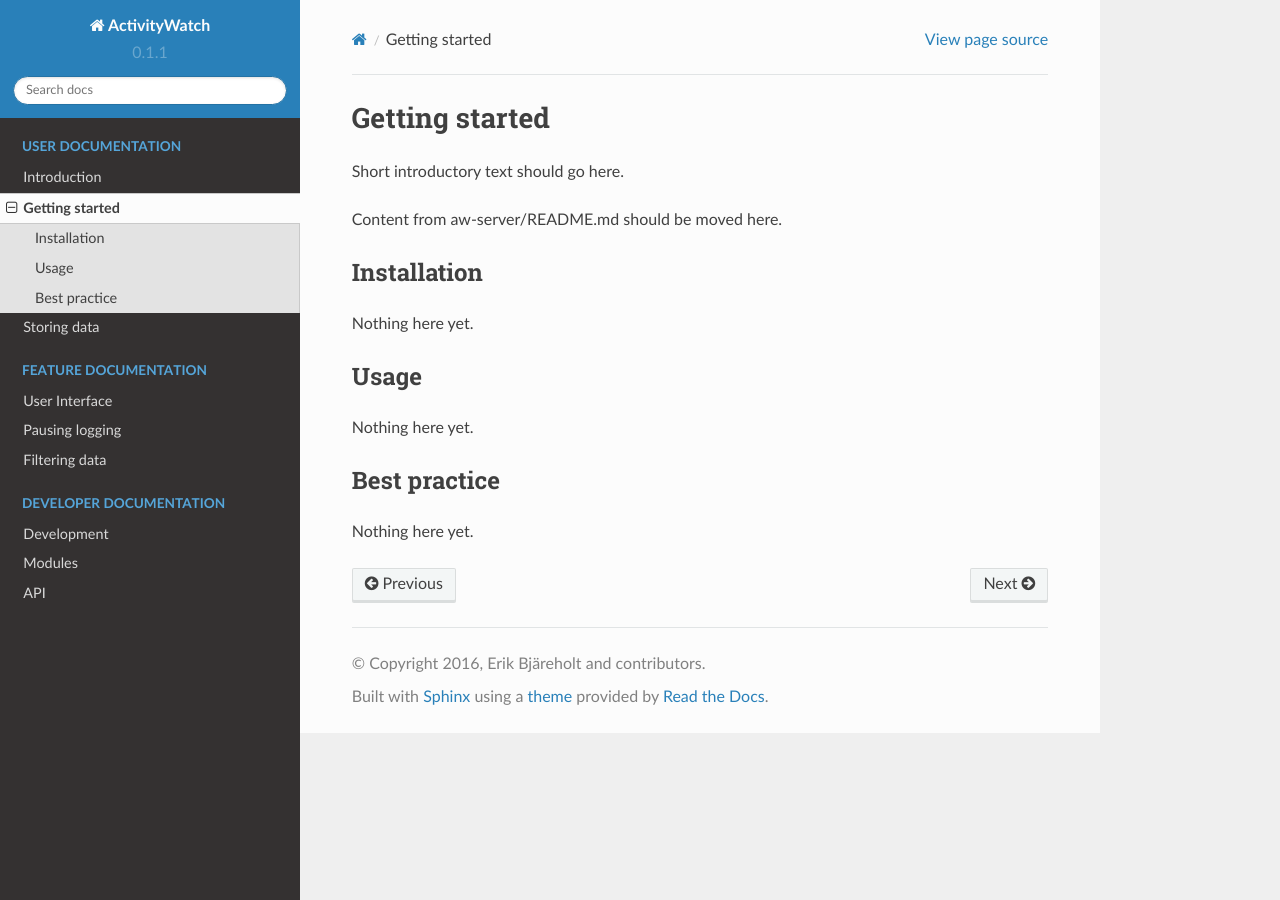
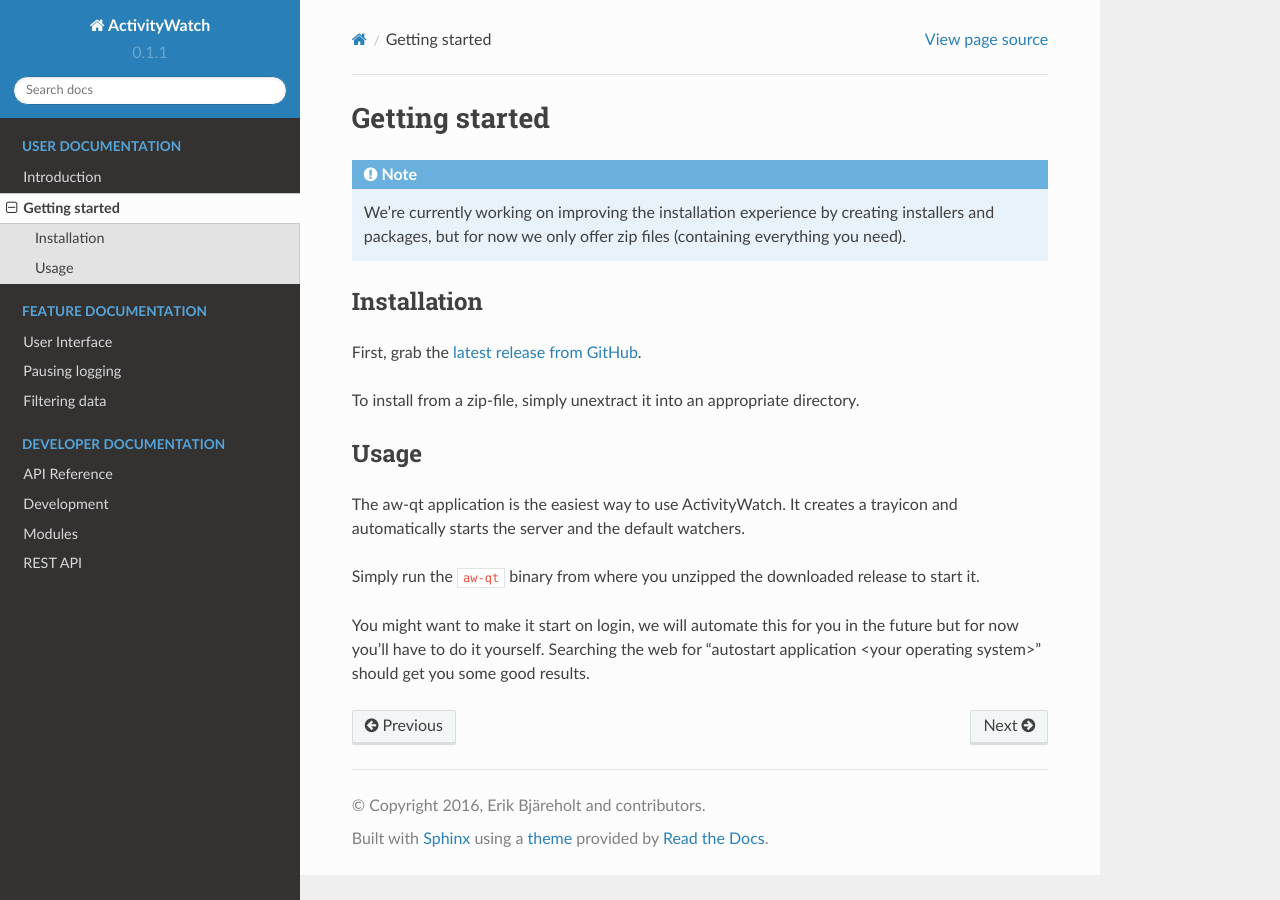
Before and after one commit to ActivityWatch/activitywatch, a Sphinx documentation site: the page built from docs/getting-started.rst, in a window 1280 px wide. Built offline with Sphinx 7.4.7 and the Read the Docs theme 2.0.0, drawn with Linux system fonts in a browser that asks for light colours.

```diff
--- a/docs/conf.py
+++ b/docs/conf.py
@@ -39,7 +39,10 @@ from recommonmark.parser import CommonMarkParser
 # extensions coming with Sphinx (named 'sphinx.ext.*') or your custom
 # ones.
 extensions = [
-    'sphinx.ext.autosectionlabel'
+    'sphinx.ext.autodoc',
+    'sphinx.ext.autosectionlabel',
+    'sphinx.ext.viewcode',
+    'sphinx.ext.todo',
 ]
 
 # Add any paths that contain templates here, relative to this directory.
--- a/docs/getting-started.rst
+++ b/docs/getting-started.rst
@@ -1,21 +1,26 @@
+***************
 Getting started
-===============
+***************
 
-Short introductory text should go here.
+.. note::
+    We're currently working on improving the installation experience by creating installers and packages,
+    but for now we only offer zip files (containing everything you need).
 
-Content from aw-server/README.md should be moved here.
+.. Content from aw-server/README.md should be moved here.
 
 Installation
-------------
+============
 
-Nothing here yet.
+First, grab the `latest release from GitHub <https://github.com/ActivityWatch/activitywatch/releases>`_.
+
+To install from a zip-file, simply unextract it into an appropriate directory.
 
 Usage
------
+=====
 
-Nothing here yet.
+The aw-qt application is the easiest way to use ActivityWatch. It creates a trayicon and automatically starts the server and the default watchers.
 
-Best practice
--------------
+Simply run the :code:`aw-qt` binary from where you unzipped the downloaded release to start it.
 
-Nothing here yet.
+You might want to make it start on login, we will automate this for you in the future but for now you'll have to do it yourself.
+Searching the web for "autostart application <your operating system>" should get you some good results.
```
Also changed, not shown: docs/api-reference.rst (added, +59 -0 lines), docs/index.rst (+3 -9 lines), docs/intro.rst (deleted, +0 -76 lines), docs/introduction.rst (added, +55 -0 lines), docs/rest.rst (renamed from docs/api.rst, +5 -3 lines), docs/storing-data.rst (deleted, +0 -9 lines).
